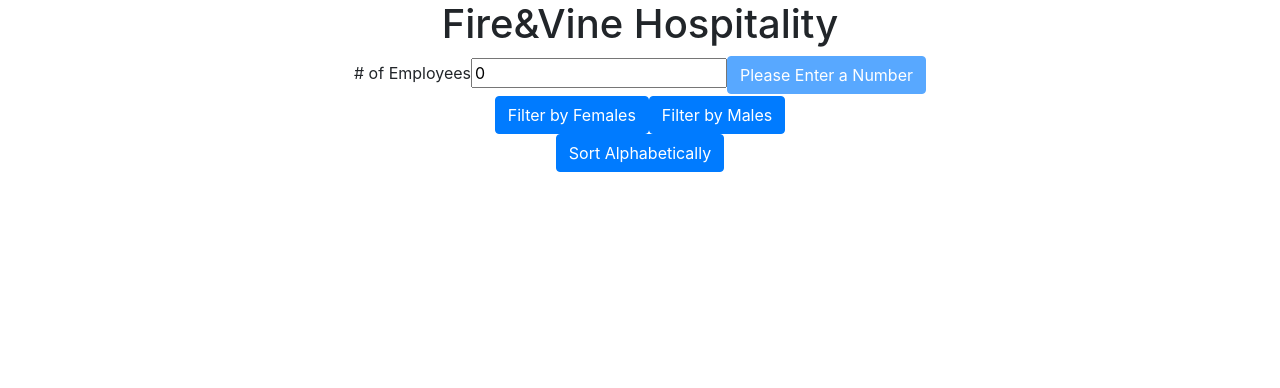
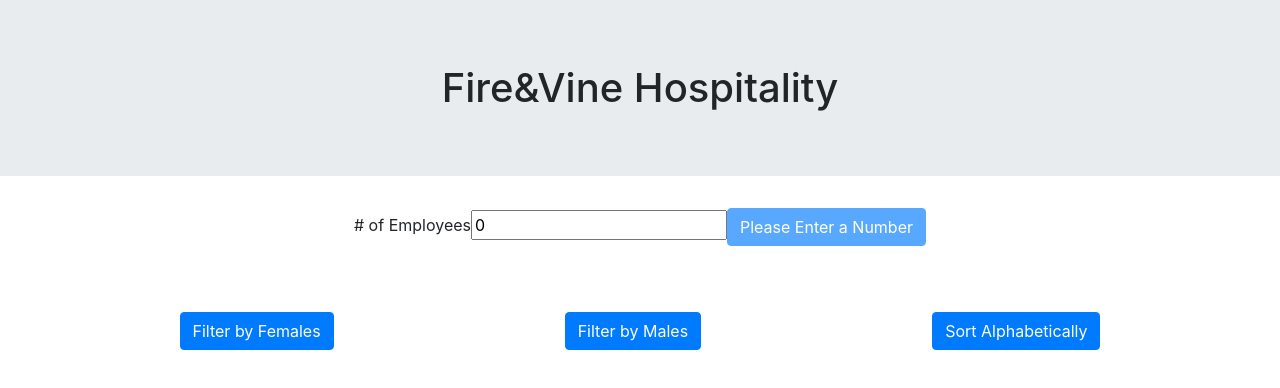
Before and after one commit to trishness/employeedirectory, a React (Create React App) app: page / in a window 1280 px wide. Shown: the top 388 px of the page. Built offline with nearby package versions, Linux system fonts and the light colour scheme.

Commit message:
sort and filter buttons working

```diff
--- a/src/App.js
+++ b/src/App.js
@@ -16,11 +16,20 @@
     </>
   )
 }
+
 const styles={
   employeeContainer:{
     display:"flex",
     flexWrap: "wrap",
     justifyContent: "center"
+  },
+  label: {
+    margin:"4.0rem"
+  },
+  button:{
+    display:"flex",
+    justifyContent: "space-around",
+    margin:"4.0rem"
   }
 }
 
@@ -41,7 +50,10 @@
     const URL = `https://randomuser.me/api/?results=${this.state.numInput}&nat=us`
     try {
       let results = await axios.get(URL)
-      this.setState({ users: results.data.results })
+      this.setState({
+        users: results.data.results,
+        filteredUsers: results.data.results,
+      })
       console.log(results)
     } catch (e) {
       console.log("Error:", e)
@@ -73,7 +85,7 @@
   }
 
   renderEmployees = () => {
-    return this.state.users.map(user => <EmployeeCard
+    return this.state.filteredUsers.map(user => <EmployeeCard
       key={user.id.value}
       img={user.picture.large}
       name={user.name}
@@ -86,9 +98,9 @@
     const isNumberEntered = this.state.numInput === 0
     return (
       <div className="App">
-        <h1>Fire&Vine Hospitality</h1>
-        <label htmlFor="numInput"># of Employees
-      <input
+        <h1 className="jumbotron jumbotron-fluid">Fire&Vine Hospitality</h1>
+        <label style={styles.input} htmlFor="numInput"># of Employees
+      <input style={styles.input}
             id="numInput"
             name="numInput"
             type="number"
@@ -98,11 +110,11 @@
           />
         </label>
         <button disabled={isNumberEntered} onClick={this.makeRequest} className="btn btn-primary">{isNumberEntered ? "Please Enter a Number" : "Submit"}</button>
-        <br></br>
+        <div style={styles.button}>
         <button onClick={this.filterFemaleEmployees} className="btn btn-primary">Filter by Females</button>
         <button onClick={this.filterMaleEmployees} className="btn btn-primary">Filter by Males</button>
-        <br></br>
         <button onClick={this.sortABC} className="btn btn-primary">Sort Alphabetically</button>
+        </div>
         <div style={styles.employeeContainer}>
           {this.renderEmployees()}
         </div>
```
